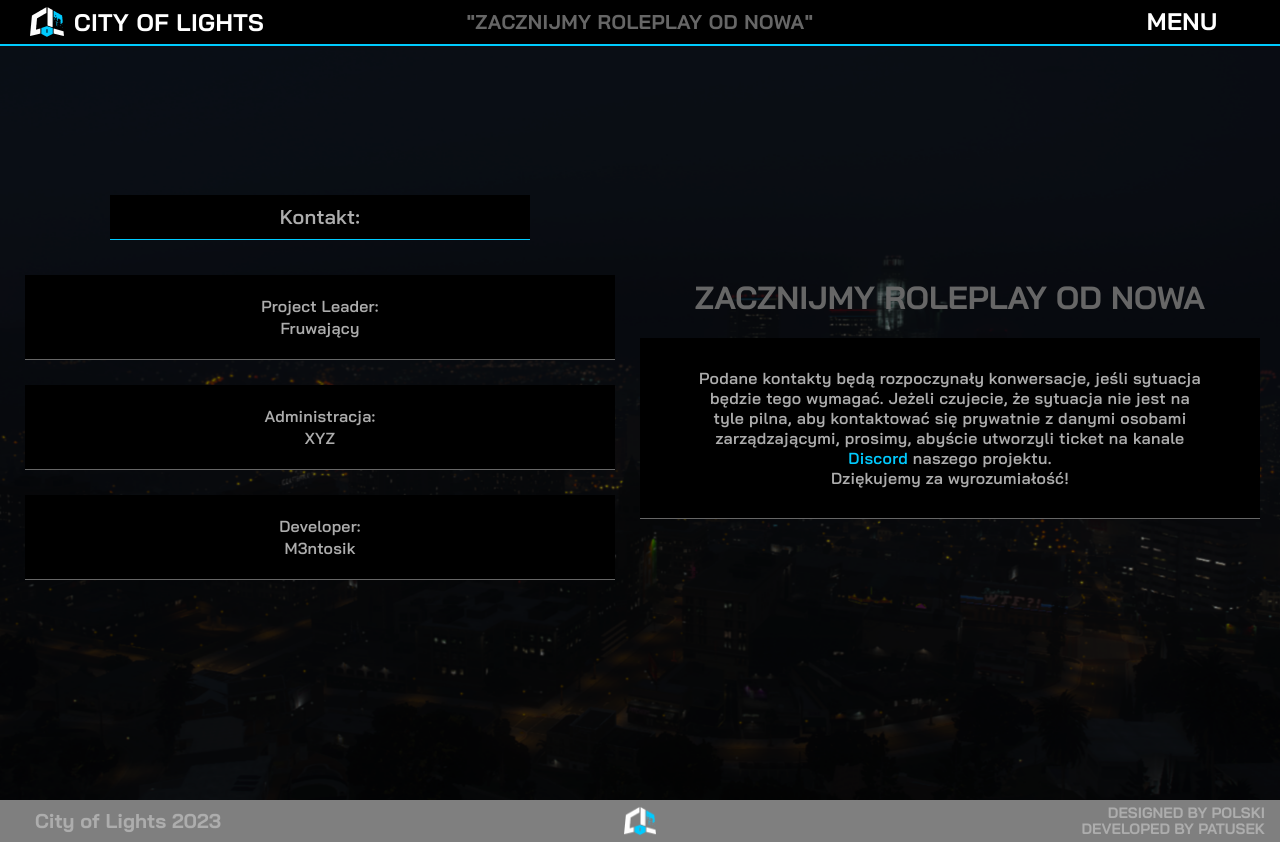
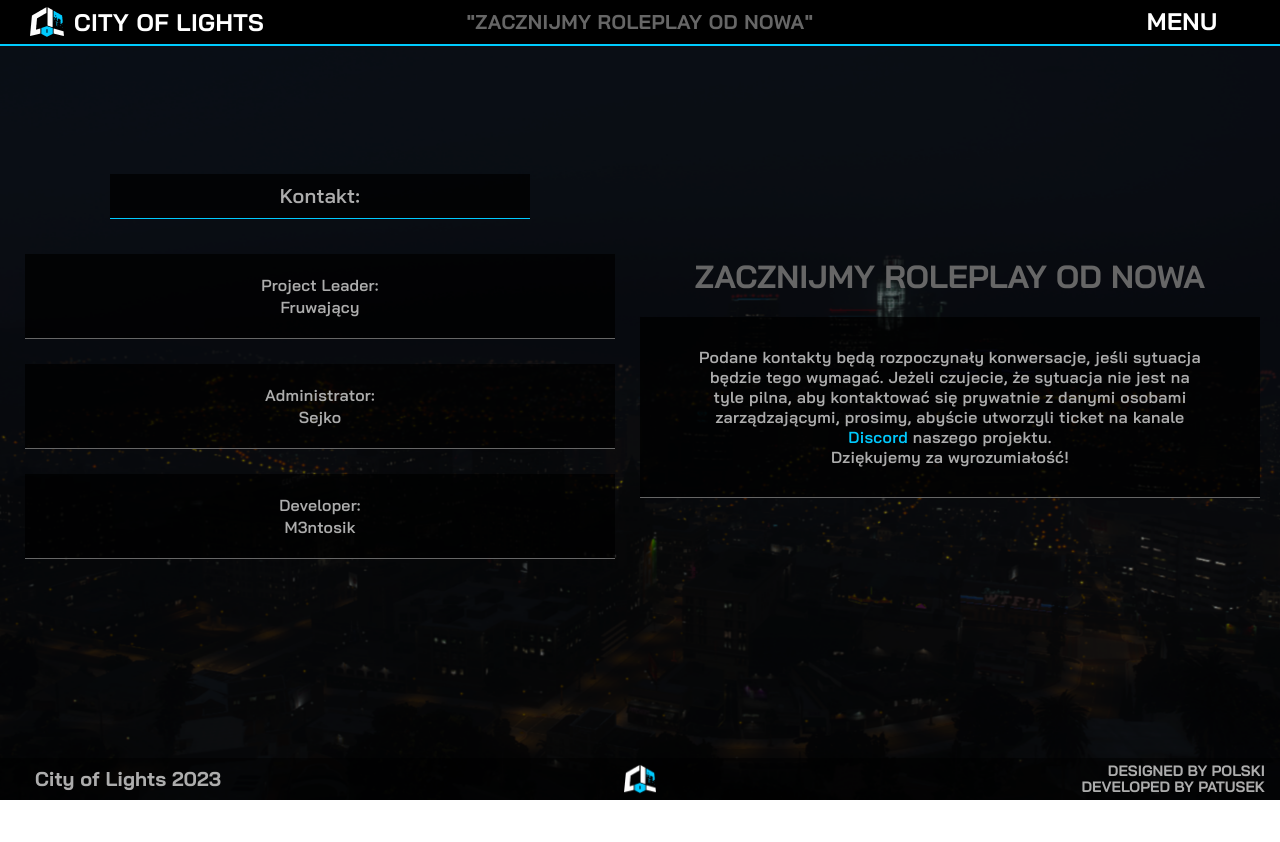
Before and after one commit to LaPatusek/col, a React (Create React App) app: page /kontakt in a window 1280 px wide. After the commit the page ends 800 px from the top, so only its background shows below. Built offline with nearby package versions, Linux system fonts and the light colour scheme; some icons are missing.

Commit message:
poprawki

```diff
--- a/src/Components/Nav/Nav.module.css
+++ b/src/Components/Nav/Nav.module.css
@@ -14,6 +14,7 @@
 
 .logo {
   align-items: center;
+  width: fit-content;
 }
 
 .logo h1 {
--- a/src/Components/Nav/Nav.tsx
+++ b/src/Components/Nav/Nav.tsx
@@ -36,7 +36,7 @@ const Nav: React.FC = () => {
 
   return (
     <div className={`${styles.nav} grid`}>
-      <div className={`${styles.logo} flex`}>
+      <Link to='/' className={`${styles.logo} flex`}>
         <img
           src={CityofLights}
           alt='City of Lights - Polski Serwer GTA RolePlay'
@@ -44,7 +44,7 @@ const Nav: React.FC = () => {
           width={'34px'}
         />
         <h1>City of Lights</h1>
-      </div>
+      </Link>
 
       <h2>"ZACZNIJMY ROLEPLAY OD NOWA"</h2>
 
--- a/src/Pages/Kontakt.module.css
+++ b/src/Pages/Kontakt.module.css
@@ -1,6 +1,6 @@
 .kontakt {
   grid-template-columns: repeat(2, 1fr);
-  height: 100dvh;
+  height: calc(100dvh - 42px);
 }
 
 .left-section {
@@ -13,7 +13,7 @@
 .left-section h1 {
   justify-self: center;
   border-bottom: 1px solid var(--main-blue);
-  background-color: #000;
+  background-color: rgba(0, 0, 0, 0.75);
   width: 420px;
   padding: 10px 0;
   font-size: 20px;
@@ -25,7 +25,7 @@
 
 .container {
   width: 590px;
-  background-color: #000;
+  background-color: rgba(0, 0, 0, 0.75);
   border-bottom: 1px solid var(--text-gray);
   margin-bottom: 25px;
 }
@@ -60,7 +60,7 @@
   letter-spacing: 0.3px;
   color: var(--text-whity);
   border-bottom: 1px solid var(--text-gray);
-  background-color: #000;
+  background-color: rgba(0, 0, 0, 0.75);
   padding: 30px 55px;
 }
 
--- a/src/Pages/Kontakt.tsx
+++ b/src/Pages/Kontakt.tsx
@@ -13,8 +13,8 @@ const Kontakt: React.FC = () => {
         </div>
         <div className={styles.container}>
           <h3>
-            Administracja: <br />
-            XYZ
+            Administrator: <br />
+            Sejko
           </h3>
         </div>
         <div className={styles.container}>
```
